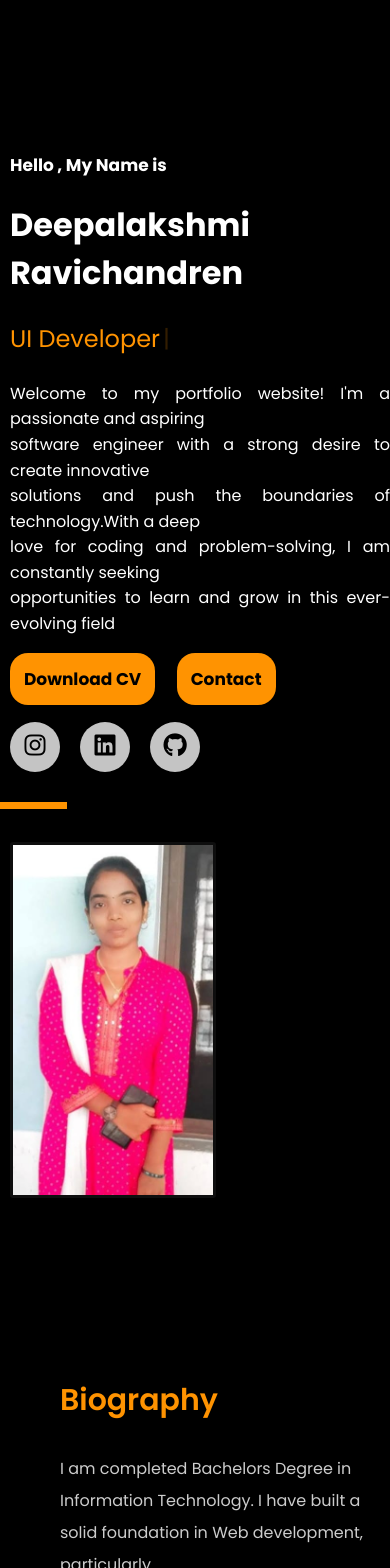
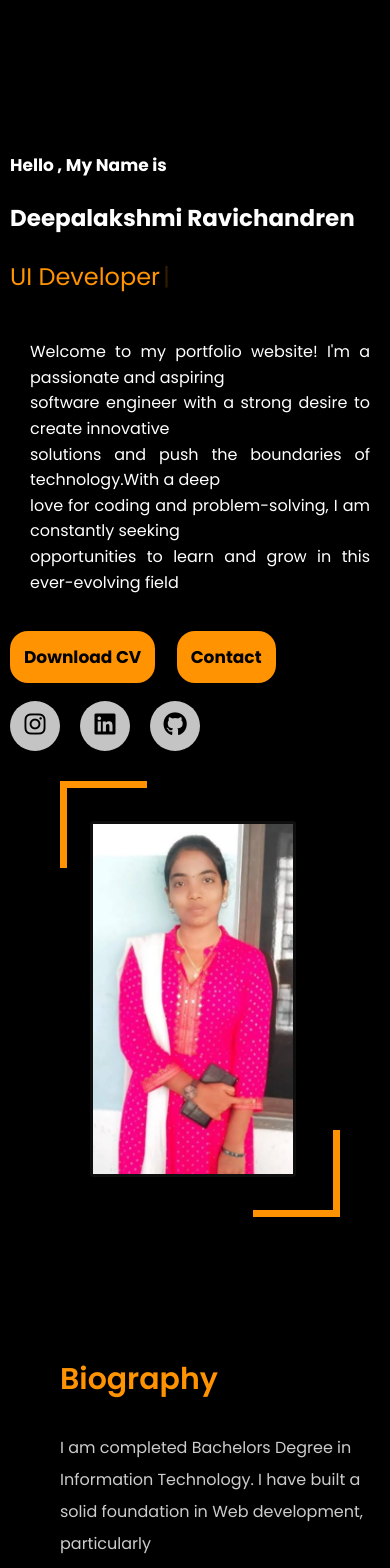
Before and after one commit to Deepa-Lakshmi-Ravi/Portfolio, a React (Vite) app: page / in a window 390 px wide. Shown: the top 1568 px of the page. Built offline with nearby package versions, Linux system fonts and the light colour scheme; no server answers; a web font is replaced by a local one.

Commit message:
codes add in the index

```diff
--- a/src/index.css
+++ b/src/index.css
@@ -15,9 +15,7 @@
     flex: 0 0 80%;
     max-width: 100%;
   }
-  .profile-photo::after {
-    margin-right: 42rem;
-  }
+
 }
 
 @media screen and (max-width: 995px) {
@@ -48,6 +46,9 @@
     margin-left: 30px;
     margin-right: 80px;
   }
+  .profile-photo::after {
+    margin-right: 42rem;
+  }
 }
 @media screen and (max-width: 728px) {
   .home .home-container .content-box {
@@ -60,6 +61,9 @@
     flex: 0 0 100%;
     max-width: 100%;
     text-align: center;
+  }
+  .profile-photo::after {
+    margin-right: 42rem;
   }
 }
 @media screen and (max-width: 630px) {
@@ -74,3 +78,30 @@
     padding-left: 10px;
   }
 }
+@media screen and (max-width: 414px){
+  .home .profile-photo{
+    margin-left: 80px;
+  }
+  .home .profile-photo::after{
+    margin-right: 80px;
+  }
+  .home .profile-photo::before{
+    margin-left: 80px;
+  }
+  .home .desc{
+    padding: 20px;
+  }
+  .home .type-box h1{
+    font-size: 23px;
+  }
+  .education .education-content,
+  .certificate{
+    margin-right: 20px;
+  }
+  .contact .form .form-input{
+    width: 80%;
+  }
+  .contact .form .send-btn button{
+    width: 40%;
+  }
+}
```
